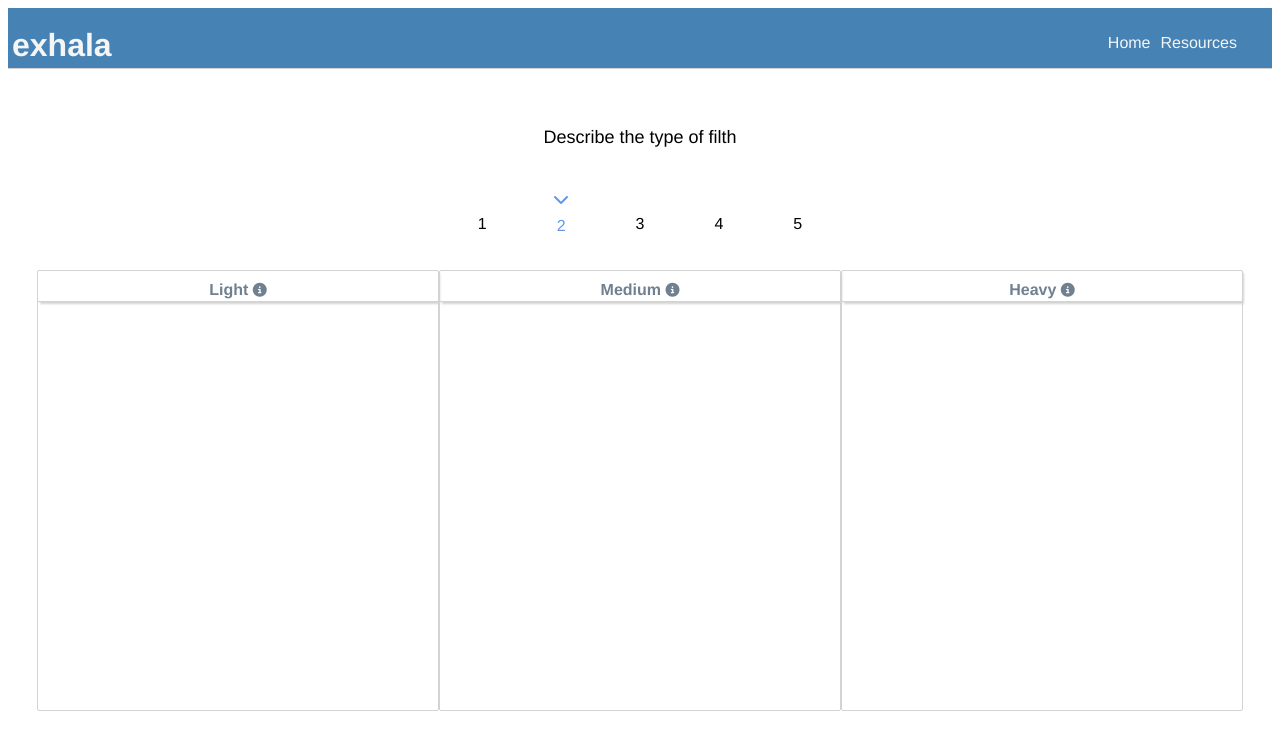
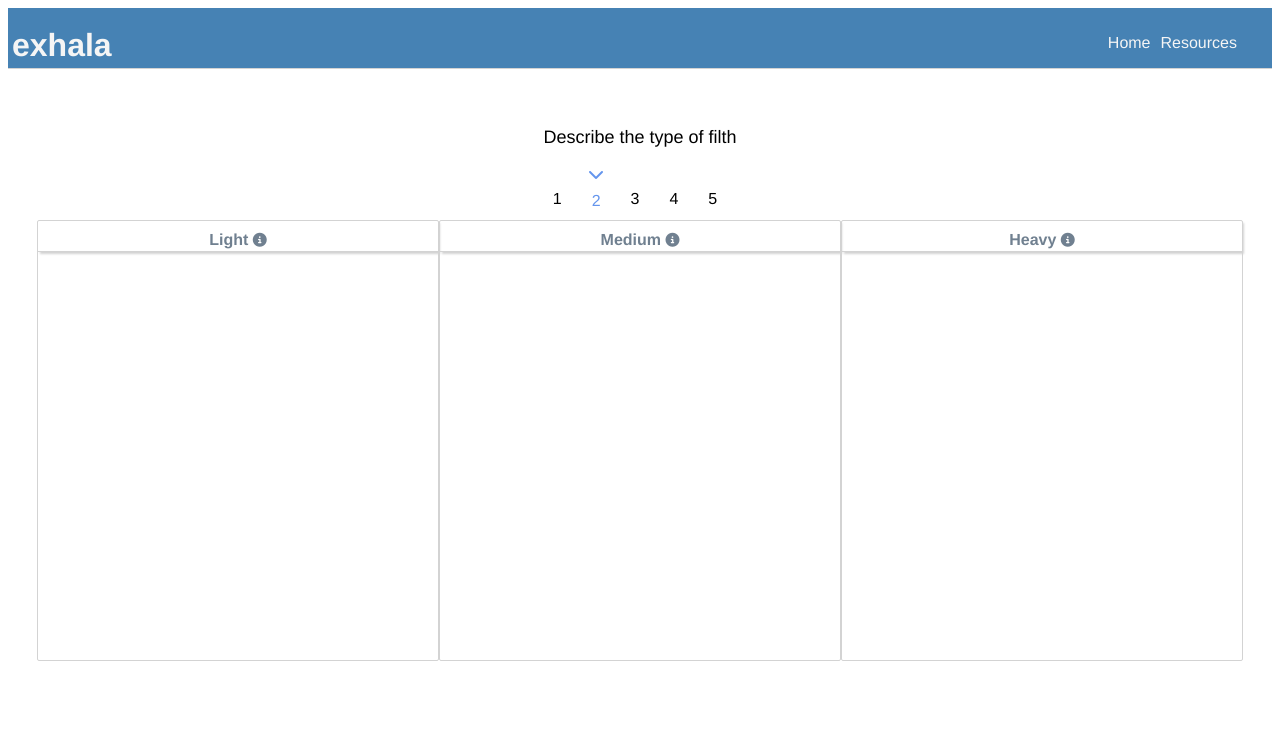
Before and after one commit to p-adams/exala, a Vue app: page /#/types in a window 1280 px wide. Shown: the top 750 px of the page. Built offline with nearby package versions, Linux system fonts and the light colour scheme.

Commit message:
remove padding between step list elements

```diff
--- a/src/components/Home.vue
+++ b/src/components/Home.vue
@@ -83,8 +83,8 @@ ul {
   margin: 0;
 }
 li {
-  padding: 25px;
   display: inline-block;
+  margin-right: 10px;
 }
 
 .step-container {
```
